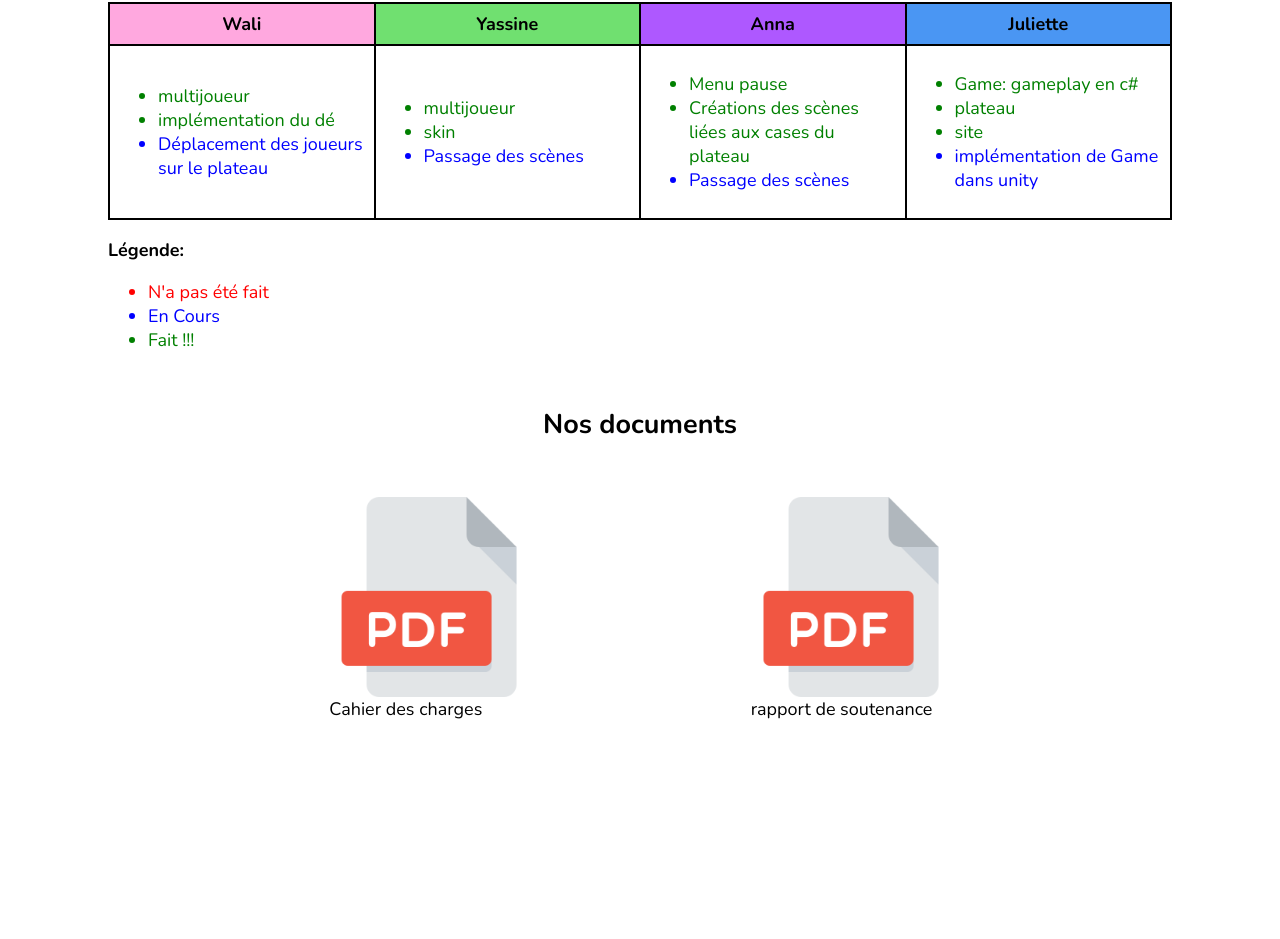
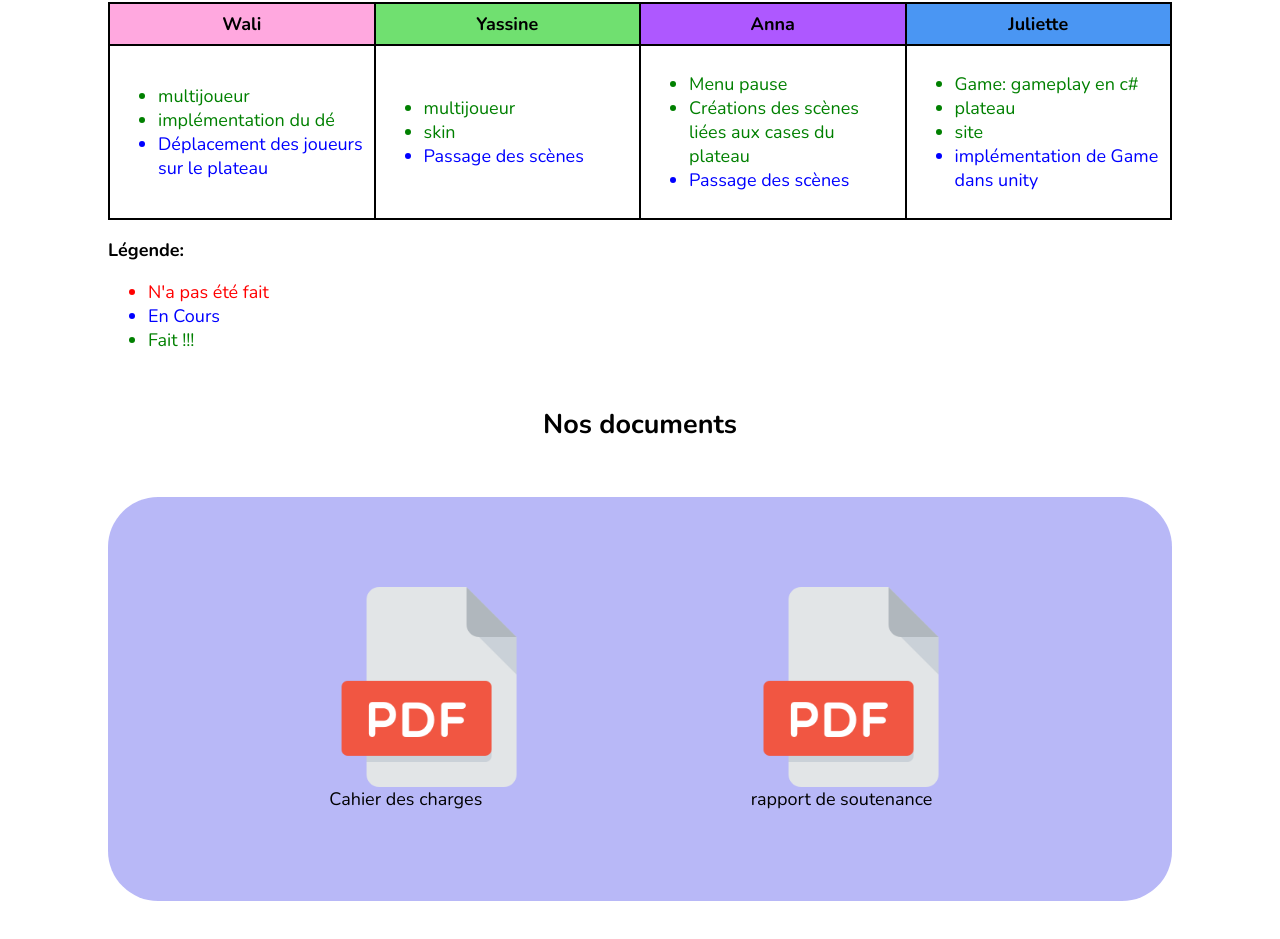
Before and after one commit to jjuliett/moneymaker, a plain HTML site: page index.html in a window 1280 px wide. Shown: the part 5336-6275 px from the top of the page. Before the commit the page ends 6165 px from the top, so only its background shows below. Drawn offline with nearby package versions, Linux system fonts and the light colour scheme.

Commit message:
css update

```diff
--- a/moneymaker.css
+++ b/moneymaker.css
@@ -332,7 +332,10 @@ header section img {
     justify-content: space-evenly;
     margin-top: 3rem;
     margin-bottom: 3rem;
-
+    background: #a7a7f5cc;
+    padding: 5rem 0;
+    box-sizing: border-box;
+    border-radius: 50px;
 }
 
 .section3 img{
```
